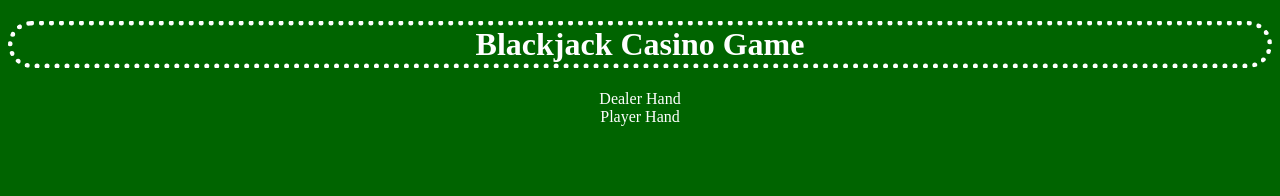
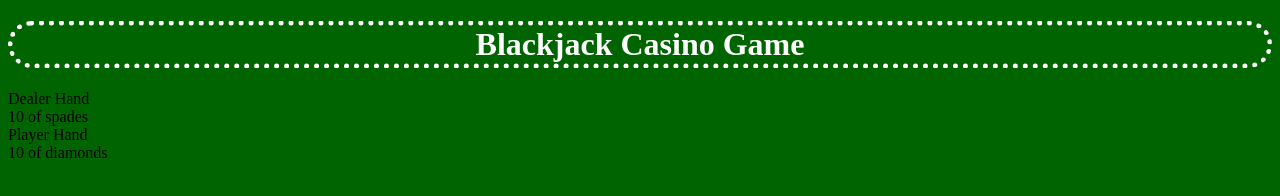
Before and after one commit to omarmoreta/blackjack-casino-game, a plain HTML site: page index.html in a window 1280 px wide. Drawn offline with Linux system fonts and the light colour scheme.

Commit message:
added dealer and players draw

```diff
--- a/index.html
+++ b/index.html
@@ -7,11 +7,11 @@
     <title>Blackjack Casino Game</title>
     <link rel="stylesheet" href="styles.css" />
   </head>
-  <body>
+  <body onload="createCards()">
     <div class="main">
       <h1>Blackjack Casino Game</h1>
-      <div class="dealer">Dealer Hand</div>
-      <div class="player">Player Hand</div>
+      <div id="dealer">Dealer Hand</div>
+      <div id="player">Player Hand</div>
     </div>
   </body>
   <script src="script.js"></script>
--- a/script.js
+++ b/script.js
@@ -2,13 +2,55 @@
 let suit = ["hearts", "diamonds", "spades", "clubs"];
 let value = ["Ace", 2, 3, 4, 5, 6, 7, 8, 9, 10, "Joker", "Queen", "King"];
 let deck = [];
+let usedDeck = [];
+
 function createCards() {
   for (let s = 0; s < suit.length; s++) {
     for (let v = 0; v < value.length; v++) {
       deck.push(value[v] + " " + "of" + " " + suit[s]);
+      if (value[v] === "Ace") {
+        value[v] = 11;
+      }
+      if (value[v] === "Joker" || "Queen" || "King") {
+        value[v] = 10;
+      }
     }
   }
   return deck;
 }
-createCards();
+console.log(createCards());
+//Create a function to shuffle the deck
+function shuffle(deck) {
+  deck.sort(() => Math.random() - 0.5);
+}
+
+shuffle(deck);
 console.log(deck);
+
+//Create dealer draw
+function dealerDraw() {
+  let dealer = document.getElementById("dealer");
+  let dealerCard = document.createElement("div");
+  let randomCard = deck[Math.floor(Math.random() * deck.length)];
+  dealerCard.innerHTML = randomCard;
+  dealer.append(dealerCard);
+  usedDeck.push(randomCard);
+  deck.pop(randomCard);
+  return dealer;
+}
+
+//Create player draw
+function playerDraw() {
+  let player = document.getElementById("player");
+  let playerCard = document.createElement("div");
+  let randomCard = deck[Math.floor(Math.random() * deck.length)];
+  playerCard.innerHTML = randomCard;
+  player.append(playerCard);
+  usedDeck.push(randomCard);
+  deck.pop(randomCard);
+  return player;
+}
+console.log(dealer, player);
+dealerDraw();
+playerDraw();
+console.log(usedDeck);
```
